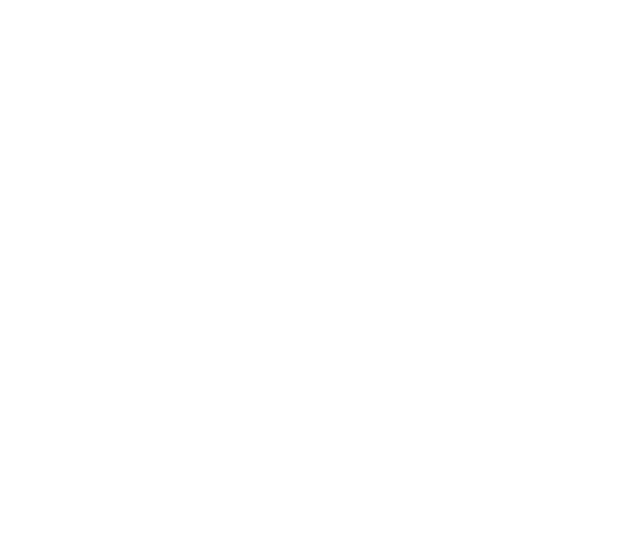
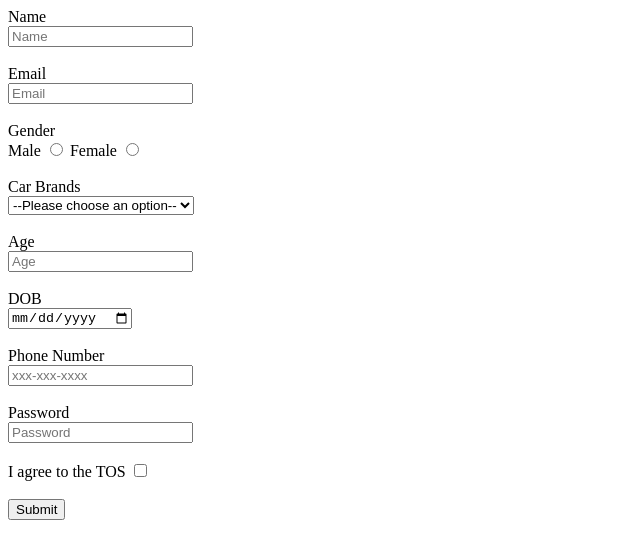
Before and after one commit to acciojob/signup-form-car-anishasingx, a website: page main.html in a window 1280 px wide. Shown: the whole page, without its empty margins (0-640 px from the left). Drawn offline with Linux system fonts and the light colour scheme.

Commit message:
created a submission

```diff
--- a/main.html
+++ b/main.html
@@ -1,16 +1,61 @@
 <!DOCTYPE html>
+<html lang="en">
+<head>
+    <meta charset="UTF-8">
+    <title>Signup Form</title>
+</head>
+<body>
 
-<html>
+    <form method="post">
 
-<head>
-	<link rel="stylesheet" href="styles.css">
-</head>
+        <!-- Name -->
+        <label for="name">Name</label><br>
+        <input type="text" id="name" name="name" placeholder="Name" required><br><br>
 
-<body>
-	<!-- the entire body must be written by student -->
-    <script type="text/javascript" src="./script.js">
-</script>
+        <!-- Email -->
+        <label for="email">Email</label><br>
+        <input type="email" id="email" name="email" placeholder="Email" required><br><br>
+
+        <!-- Gender -->
+        <label>Gender</label><br>
+        <label for="gender_m">Male</label>
+        <input type="radio" id="gender_m" name="gender" required>
+        <label for="gender_f">Female</label>
+        <input type="radio" id="gender_f" name="gender" required><br><br>
+
+        <!-- Car Brands -->
+        <label for="cars">Car Brands</label><br>
+        <select id="cars" name="cars" required>
+            <option value="" disabled selected>--Please choose an option--</option>
+            <option value="bmw">BMW</option>
+            <option value="audi">Audi</option>
+            <option value="tesla">Tesla</option>
+        </select><br><br>
+
+        <!-- Age -->
+        <label for="age">Age</label><br>
+        <input type="number" id="age" name="age" placeholder="Age" required><br><br>
+
+        <!-- DOB -->
+        <label for="dob">DOB</label><br>
+        <input type="date" id="dob" name="dob" required><br><br>
+
+        <!-- Phone Number -->
+        <label for="tel">Phone Number</label><br>
+        <input type="tel" id="tel" name="tel" placeholder="xxx-xxx-xxxx"><br><br>
+
+        <!-- Password -->
+        <label for="password">Password</label><br>
+        <input type="password" id="password" name="password" placeholder="Password" required><br><br>
+
+        <!-- TOS -->
+        <label for="tos">I agree to the TOS</label>
+        <input type="checkbox" id="tos" name="tos" required><br><br>
+
+        <!-- Submit -->
+        <button type="submit">Submit</button>
+
+    </form>
 
 </body>
-
 </html>
```
